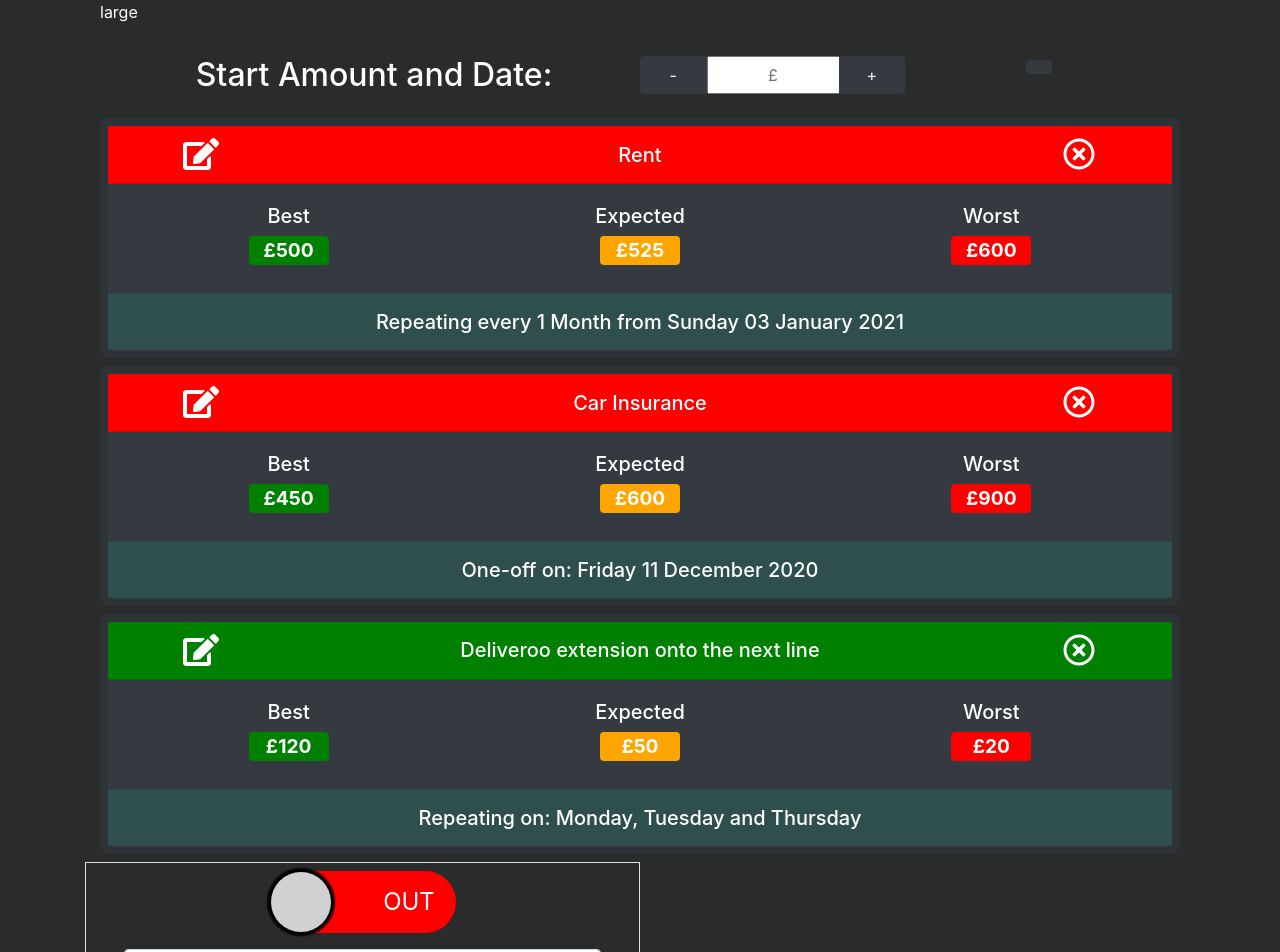
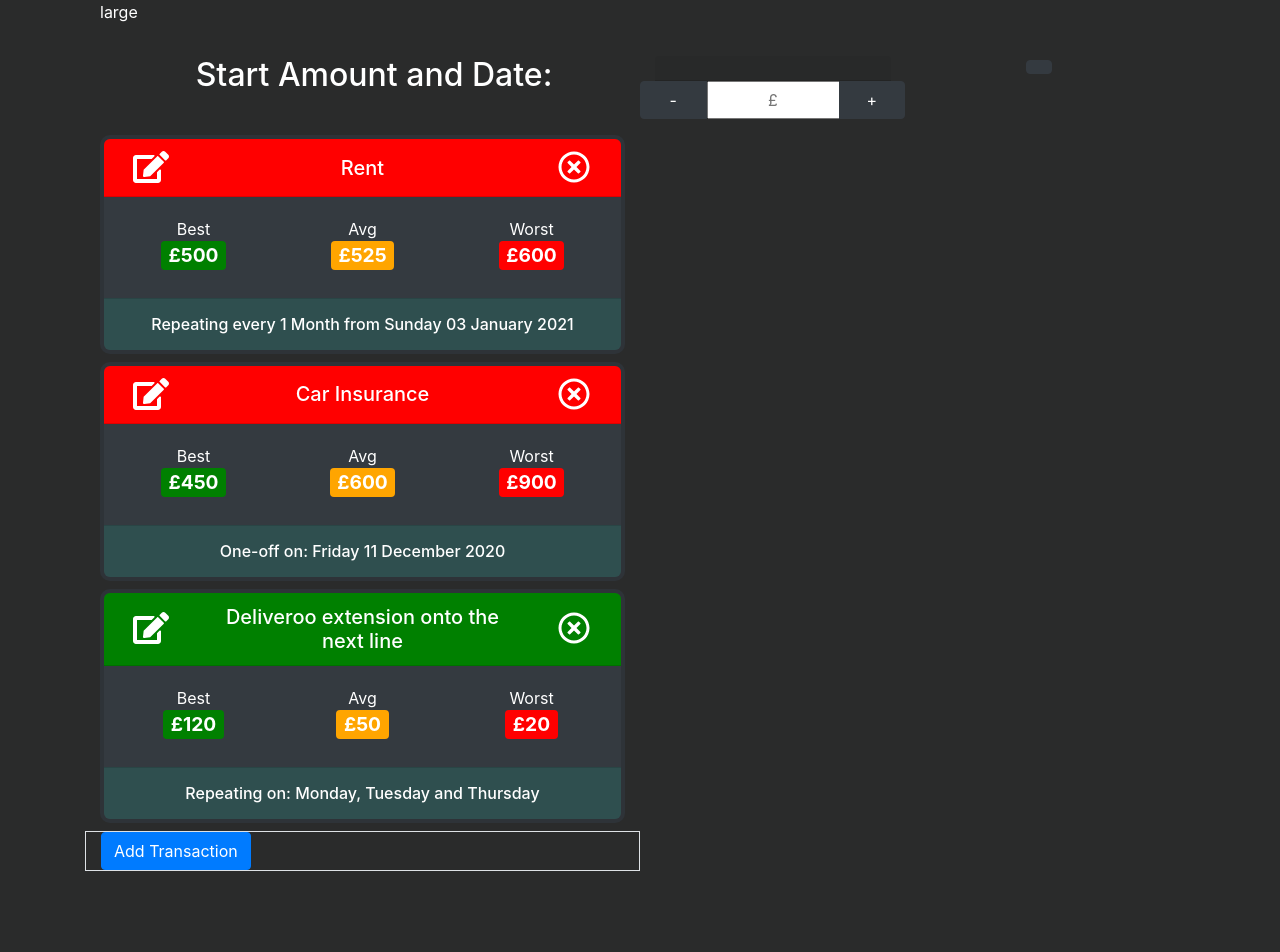
Before and after one commit to rorypearson26/cash-flow-forecaster, a React (Create React App) app in the folder front-end/: page / in a window 1280 px wide. Shown: the top 952 px of the page. After the commit the page ends 871 px from the top, so only its background shows below. Built offline with nearby package versions, Linux system fonts and the light colour scheme.

Commit message:
Edit improvements

```diff
--- a/front-end/package.json
+++ b/front-end/package.json
@@ -15,7 +15,7 @@
     "jquery": "^3.5.1",
     "jsdom": "^16.4.0",
     "react": "^17.0.0",
-    "react-bootstrap": "^1.4.0",
+    "react-bootstrap": "^1.4.3",
     "react-datepicker": "^3.3.0",
     "react-dom": "^17.0.0",
     "react-scripts": "4.0.1",
--- a/front-end/public/index.html
+++ b/front-end/public/index.html
@@ -8,7 +8,7 @@
     <link rel="stylesheet" href="https://maxcdn.bootstrapcdn.com/bootstrap/latest/css/bootstrap.min.css">
     <script src="https://cdnjs.cloudflare.com/ajax/libs/font-awesome/5.9.0/js/all.min.js"></script>
     <link rel="icon" href="%PUBLIC_URL%/favicon.ico" />
-    <meta name="viewport" content="width=device-width, initial-scale=1" />
+    <meta name="viewport" content="width=device-width, initial-scale=1, maximum-scale=1, user-scalable=0" />
     <meta name="theme-color" content="#000000" />
     <meta
       name="Cash Flow Forecaster"
--- a/front-end/src/components/CurrencyIncrementer.jsx
+++ b/front-end/src/components/CurrencyIncrementer.jsx
@@ -6,7 +6,9 @@ class CurrencyIncrementer extends Component {
 
     return (
       <div>
-        {label === false ? null : <label>{label}</label>}
+        <h5 className="card-header text-center">
+          {label === false ? null : <label>{label}</label>}
+        </h5>
         <div className="row btn-group " role="group">
           <button
             type="button"
--- a/front-end/src/components/CustomCheck.jsx
+++ b/front-end/src/components/CustomCheck.jsx
@@ -7,13 +7,13 @@ class CustomCheck extends Component {
       justifyContent: "center",
       alignItems: "center",
       height: "100%",
-      color: "white",
+      // color: "white",
     };
     return generalStyle;
   }
 
   getCheckStyle(status, generalStyle) {
-    const colour = status ? "green" : "white";
+    const colour = status ? "green" : "gray";
     let checkStyle = {
       color: colour,
       cursor: "pointer",
--- a/front-end/src/components/DaysOfWeek.jsx
+++ b/front-end/src/components/DaysOfWeek.jsx
@@ -49,7 +49,7 @@ class DaysOfWeek extends Component {
             key={day.id}
             onClick={() => onClick(day)}
           >
-            <span style={{ fontSize: "80%" }}>{day.day}</span>
+            <span style={{ fontSize: "60%" }}>{day.day}</span>
           </button>
         ))}
       </div>
--- a/front-end/src/components/RepeatInput.jsx
+++ b/front-end/src/components/RepeatInput.jsx
@@ -70,7 +70,7 @@ class RepeatInput extends Component {
             </div>
             <div className="col-6">
               <select
-                value={repeatType}
+                value={repeatType.short}
                 className="custom-select "
                 onChange={(e) => handleRepTypeChange(e)}
               >
--- a/front-end/src/components/TransactionCard.jsx
+++ b/front-end/src/components/TransactionCard.jsx
@@ -66,7 +66,7 @@ class TransactionCard extends Component {
   getBadgeStyle() {
     let badgeStyle = {
       display: "inline-block",
-      width: "80px",
+      // width: "70px",
       fontSize: "1.2rem",
       color: "white",
     };
@@ -93,7 +93,7 @@ class TransactionCard extends Component {
         style={{
           color: "black",
           borderRadius: "10px",
-          borderWidth: "0.5rem",
+          borderWidth: "0.3rem",
           overflow: "hidden",
         }}
       >
@@ -120,40 +120,44 @@ class TransactionCard extends Component {
           </h5>
         </div>
         <div className="card-body">
-          <div className="row" style={{ color: "white" }}>
-            <h5 className="col-4 text-center">Best</h5>
-            <h5 className="col-4 text-center">Expected</h5>
-            <h5 className="col-4 text-center">Worst</h5>
-          </div>
-          <div className="row">
-            <h5 className="col-4 text-center">
+          <div className="row text-center" style={{ color: "white" }}>
+            <div className="col-4 text-center ">
+              <h7>Best</h7>
+              <h6>
                 <span
                   className="badge "
                   style={{ backgroundColor: "green", ...badgeStyle }}
                 >
                   £{income ? values[2] : values[0]}
                 </span>
-            </h5>
-            <h5 className="col-4 text-center">
+              </h6>
+            </div>
+            <div className="col-4 text-center">
+              <h7>Avg</h7>
+              <h6>
                 <span
                   className="badge "
                   style={{ backgroundColor: "orange", ...badgeStyle }}
                 >
                   £{values[1]}
                 </span>
-            </h5>
-            <h5 className="col-4 text-center">
+              </h6>
+            </div>
+            <div className="col-4 text-center ">
+              <h7>Worst</h7>
+              <h6>
                 <span
-                className="badge"
+                  className="badge "
                   style={{ backgroundColor: "red", ...badgeStyle }}
                 >
                   £{income ? values[0] : values[2]}
                 </span>
-            </h5>
+              </h6>
+            </div>
           </div>
         </div>
         <div className="card-footer " style={{ ...footerStyle }}>
-          <h5 className="text-center m-1">{dateString}</h5>
+          <h6 className="text-center m-1">{dateString}</h6>
         </div>
       </div>
     );
--- a/front-end/src/components/TransactionForm.jsx
+++ b/front-end/src/components/TransactionForm.jsx
@@ -10,12 +10,14 @@ import Submit from "./Submit";
 import Joi from "joi-browser";
 
 class TransactionForm extends Component {
-  constructor() {
-    super();
+  constructor(props) {
+    super(props);
     const { interval } = this.startInterval;
     this.timer = null;
-    this.state = {
-      transaction: {
+    console.log(this.props);
+    let transaction;
+    if (this.props.editTransaction === null) {
+      transaction = {
         income: false,
         name: { data: "", error: "" },
         values: [0, 50, 60],
@@ -32,12 +34,18 @@ class TransactionForm extends Component {
         ],
         repeatDate: new Date(),
         oneOffDate: new Date(),
-        repeatType: { short: "", long: "" },
+        repeatType: {},
         frequency: "",
-      },
+      };
+    } else {
+      transaction = this.props.editTransaction;
+    }
+    this.state = {
+      transaction: { ...transaction },
       interval: interval,
       changeFactor: 1.4,
       changeAmount: 1,
+      submitError: "",
     };
   }
 
@@ -172,7 +180,11 @@ class TransactionForm extends Component {
 
   handleRepTypeChange = (e) => {
     let { transaction } = this.state;
-    transaction.repeatType.long = e.target.options[e.target.selectedIndex].text;
+    const repeatType = {
+      short: e.target.options[e.target.selectedIndex].value,
+      long: e.target.options[e.target.selectedIndex].text,
+    };
+    transaction.repeatType = repeatType;
     this.setState({ transaction });
   };
 
@@ -204,7 +216,8 @@ class TransactionForm extends Component {
       valuesResult === false ||
       repeatResult === false
     ) {
-      console.log("check failed");
+      const submitError = "Cannot proceed: check form inputs are valid";
+      this.setState({ submitError });
     } else {
       onSubmit(transaction);
     }
@@ -215,11 +228,6 @@ class TransactionForm extends Component {
   };
 
   render() {
-    let useableTransaction = this.props.editTransaction;
-    console.log(useableTransaction);
-    if (useableTransaction === null) {
-      useableTransaction = this.state.transaction;
-    }
     const {
       days,
       oneOffDate,
@@ -231,8 +239,10 @@ class TransactionForm extends Component {
       income,
       values,
       name,
-    } = useableTransaction;
+    } = this.state.transaction;
+    const { show, submitError } = this.state;
     const { data, error } = name;
+
     return (
       <div>
         <div className="row m-2 noselect" align="center">
@@ -300,6 +310,7 @@ class TransactionForm extends Component {
           </div>
         </div>
         <Submit onClick={this.handleSubmit} />
+        {submitError && <div className="alert alert-danger">{submitError}</div>}
       </div>
     );
   }
--- /dev/null
+++ b/front-end/src/components/TransactionModal.jsx
@@ -0,0 +1,37 @@
+import React, { Component } from "react";
+import TransactionForm from "./TransactionForm";
+import Modal from "react-bootstrap/Modal";
+import Button from "react-bootstrap/Button";
+
+class TransactionModal extends Component {
+  render() {
+    const { show, onShow, onClose, onSubmit, editTransaction } = this.props;
+    return (
+      <>
+        <Button variant="primary" onClick={onShow}>
+          Add Transaction
+        </Button>
+
+        <Modal
+          show={show}
+          onHide={onClose}
+          backdrop="true"
+          keyboard={false}
+          style={{ color: "black" }}
+        >
+          <Modal.Header style={{ alignItems: "center" }} closeButton>
+            <Modal.Title>Add/Edit Transaction</Modal.Title>
+          </Modal.Header>
+          <Modal.Body>
+            <TransactionForm
+              onSubmit={onSubmit}
+              editTransaction={editTransaction}
+            />
+          </Modal.Body>
+        </Modal>
+      </>
+    );
+  }
+}
+
+export default TransactionModal;
--- a/front-end/src/components/UserInput.jsx
+++ b/front-end/src/components/UserInput.jsx
@@ -3,10 +3,12 @@ import StartAmount from "./StartAmount";
 import TransactionCard from "./TransactionCard";
 import TransactionForm from "./TransactionForm";
 import TransactionTable from "./TransactionTable";
+import TransactionModal from "./TransactionModal";
 
 class UserInput extends Component {
   state = {
     key: 0,
+    show: false,
     editTransaction: null,
     boundaryData: { startDate: "", endDate: "", amount: "" },
     transactions: [
@@ -85,13 +87,14 @@ class UserInput extends Component {
 
   handleEdit = (transaction) => {
     this.setState({ editTransaction: transaction });
+    this.handleShow();
   };
 
   onSubmit = (transaction) => {
     let { transactions } = this.state;
     transactions = [...transactions, { ...transaction }];
     this.setState({ transactions });
-    this.setState({ key: Math.random() });
+    this.handleClose();
   };
 
   getSize() {
@@ -103,8 +106,11 @@ class UserInput extends Component {
     return size;
   }
 
+  handleClose = () => this.setState({ show: false, editTransaction: null });
+  handleShow = () => this.setState({ show: true });
+
   render() {
-    const { editTransaction, transactions } = this.state;
+    const { editTransaction, transactions, show } = this.state;
     const size = this.getSize();
     return (
       <form className="container-fluid">
@@ -113,7 +119,7 @@ class UserInput extends Component {
           <StartAmount />
         </div>
         <div className="row ">
-          <div className="col-12">
+          <div className="col-md-6">
             <TransactionTable
               transactions={transactions}
               onDelete={this.handleDelete}
@@ -123,9 +129,11 @@ class UserInput extends Component {
         </div>
         <div className="row">
           <div className="col-sm-12 col-md-6 border">
-            <TransactionForm
+            <TransactionModal
               onSubmit={this.onSubmit}
-              key={this.state.key}
+              onShow={this.handleShow}
+              onClose={this.handleClose}
+              show={show}
               editTransaction={editTransaction}
             />
           </div>
```
Also changed, not shown: 1 other file (tests, documents, lock files or other folders). Lines whose indentation alone changed are shown as unchanged.
